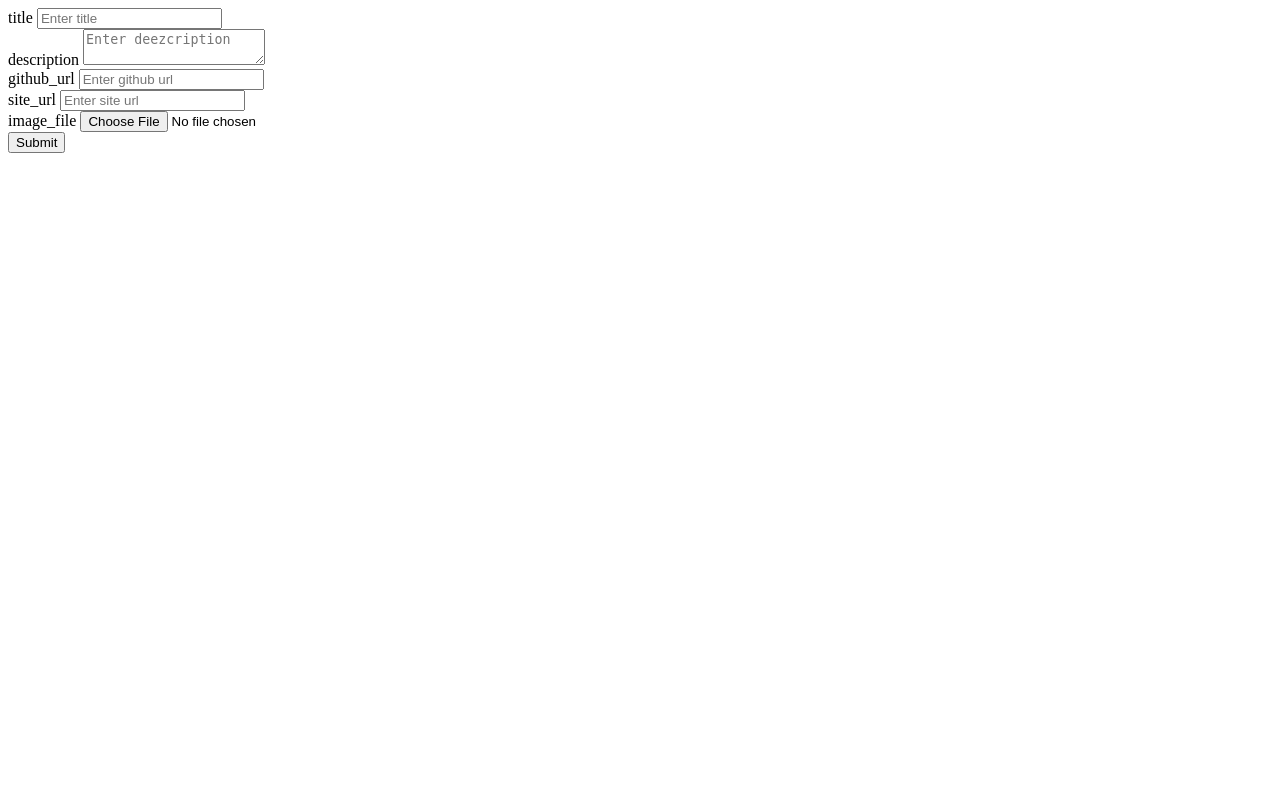
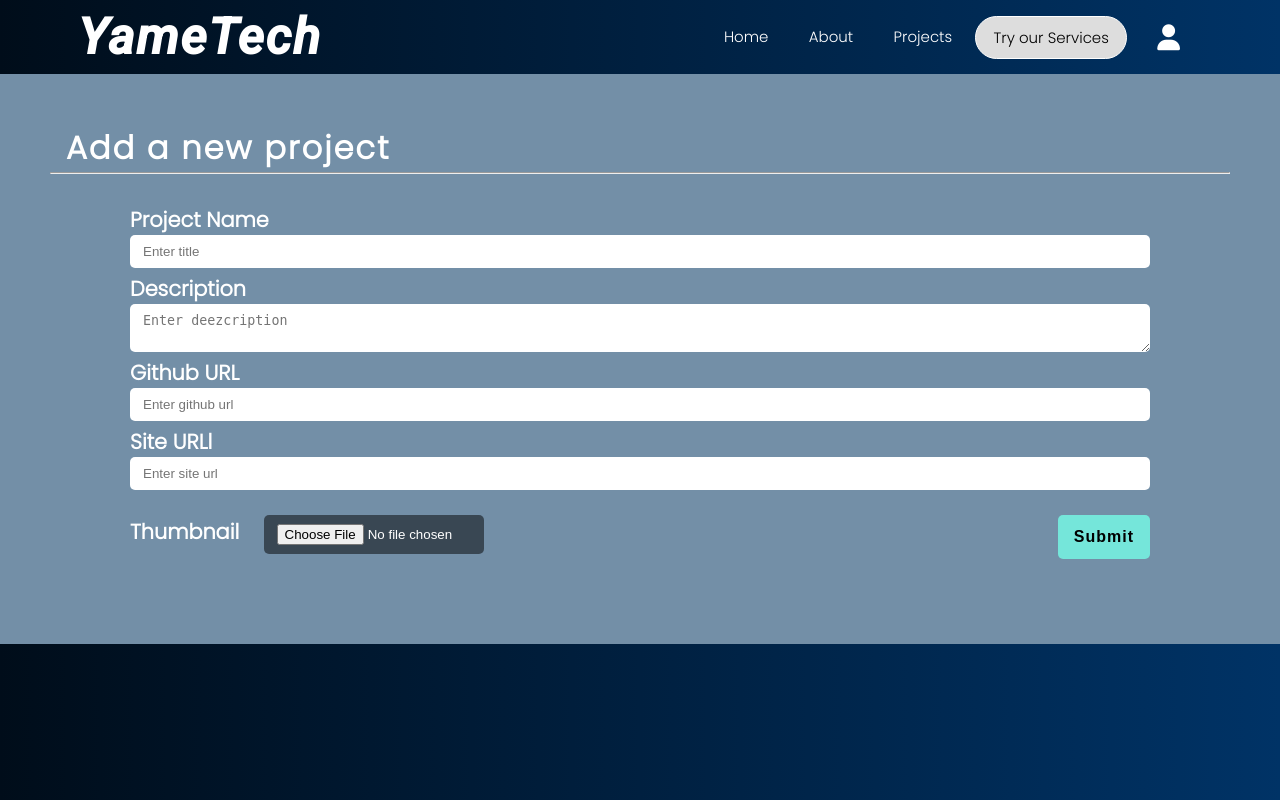
Before and after one commit to YameTechs/website, a Flask app: template src/templates/new_project.html in a window 1280 px wide. Run offline with Flask 2, Linux system fonts and the light colour scheme; the template is opened without the code that fills it: values that come from a table or form of the project are taken from there, others are empty; parts of the project's set-up code (start-up, migrations or seed data) failed here and were passed over; some libraries are stand-ins or nearby versions.

Commit message:
new_project UI added

```diff
--- a/src/static/css/forms.css
+++ b/src/static/css/forms.css
@@ -49,6 +49,12 @@
   border: 1px solid #aaa;
   border-radius: 20px;
   padding: 10px 20px;
+}
+
+.logreg-form .form-input:focus {
+  border:1px solid #738FA7;
+  box-shadow: 0 0 5px #738FA7;
+  box-shadow: inset 0 0 5px #738FA7;
 }
 
 .logreg-form #remem {
--- /dev/null
+++ b/src/static/css/newproj.css
@@ -0,0 +1,64 @@
+.newProj {
+  height: auto;
+  width: 100%;
+  color: white;
+  background-color: #738FA7;
+  padding: 50px;
+}
+
+.newProj h2 {
+  margin-left: 1rem;
+  font-weight: 900;
+  letter-spacing: 2px;
+  font-size: 2rem;
+}
+
+.newProj-form {
+  display: flex;
+  flex-direction: column;
+  padding: 30px 80px;
+  width: 100%;
+  justify-content: center;
+}
+
+.newProj-form .form-element {
+  margin-bottom: 5px;
+}
+
+.newProj-form label {
+  font-size: 1.3rem;
+  font-weight: 700;
+}
+
+.newProj-form .form-input {
+  display: block;
+  width: 100%;
+  border: none;
+  outline: none;
+  padding: 9px 13px;
+  border-radius: 5px;
+}
+
+.newProj .fileField {
+  background-color: rgba(0, 0, 0, .5);
+  width: 220px;
+  margin-left: 20px;
+  margin-top: 20px;
+  display: inline-block;
+}
+
+.bottom {
+  display: flex;
+  justify-content: space-between;
+}
+
+.bottom .form-submit {
+  padding: 13px 16px;
+  margin-top: 20px;
+  border:none;
+  border-radius: 5px;
+  font-weight: 600;
+  font-size: 1rem;
+  letter-spacing: 1px;
+  background-color: #75E6DA;
+}
--- a/src/templates/new_project.html
+++ b/src/templates/new_project.html
@@ -1,7 +1,19 @@
+{% extends 'base.html'%}
+{%block title %}Add Project{%endblock%}
+
+{%block head%}
+  <link rel="stylesheet" href="{{url_for('static', filename='css/newproj.css')}}">
+{% endblock %}
+
+{% block content %}
+<div class="newProj">
+  <h2>Add a new project</h2>
+  <hr />
+  <div class="newProj-form">
     <form method="POST" action="">
       {{ form.hidden_tag() }}
       <div class="form-element">
-    <label for="title">title</label>
+        <label for="title">Project Name</label>
         {{ form.title(class="form-input", id="title", placeholder="Enter title") }}
         {% for error in form.title.errors %}
         <span>{{ error }}</span>
@@ -9,7 +21,7 @@
       </div>
 
       <div class="form-element">
-    <label for="description">description</label>
+        <label for="description">Description</label>
         {{ form.description(class="form-input", id="description", placeholder="Enter deezcription") }}
         {% for error in form.description.errors %}
         <span>{{ error }}</span>
@@ -17,7 +29,7 @@
       </div>
 
       <div class="form-element">
-    <label for="github_url">github_url</label>
+        <label for="github_url">Github URL</label>
         {{ form.github_url(class="form-input", id="github_url", placeholder="Enter github url") }}
         {% for error in form.github_url.errors %}
         <span>{{ error }}</span>
@@ -25,19 +37,26 @@
       </div>
 
       <div class="form-element">
-    <label for="site_url">site_url</label>
+        <label for="site_url">Site URLl</label>
         {{ form.site_url(class="form-input", id="site_url", placeholder="Enter site url") }}
         {% for error in form.site_url.errors %}
         <span>{{ error }}</span>
         {% endfor %}
       </div>
 
-  <div class="form-element">
-    <label for="image_file">image_file</label>
-    {{ form.image_file(class="form-input", id="image_file", placeholder="Enter image_file") }}
+      <div class="form-element bottom">
+        <div>
+          <label for="image_file">Thumbnail</label>
+          {{ form.image_file(class="form-input fileField", id="image_file", placeholder="Enter image_file") }}
+        </div>
+        <div class="botPart">
+          {{ form.submit(class="form-submit") }}
+        </div>
         {% for error in form.image_file.errors %}
         <span>{{ error }}</span>
         {% endfor %}
       </div>
-  {{ form.submit() }}
     </form>
+  </div>
+</div>
+{% endblock %}
```
Also changed, not shown: src/static/css/editprofile.css (line endings or trailing spaces). Lines whose indentation alone changed are shown as unchanged.
